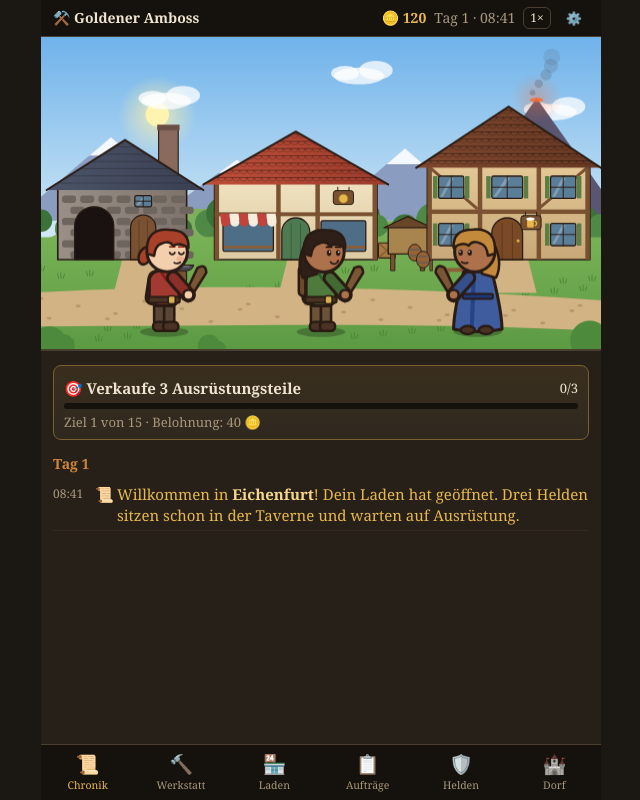
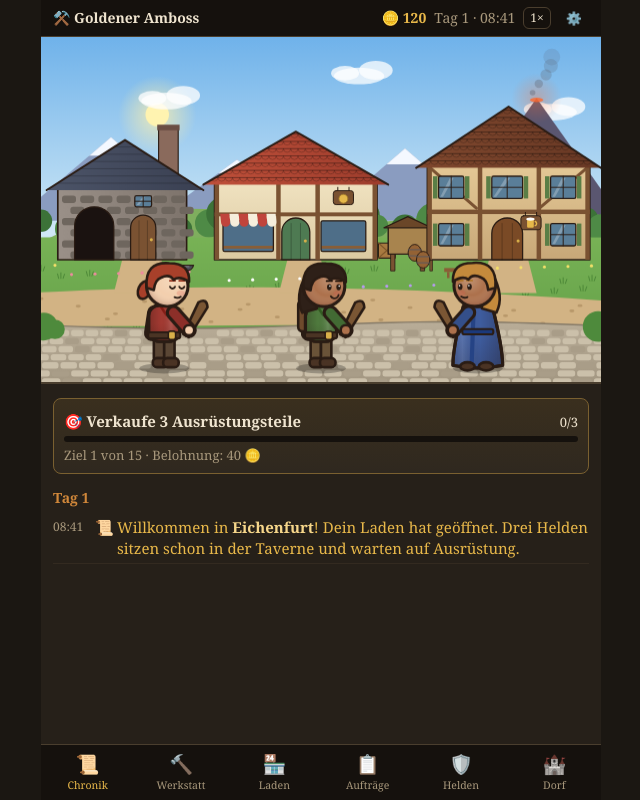
Before and after one commit to Ganonium/FantasyCrafter, a website with bundled scripts: page index.html in a window 1280 px wide. Shown: the whole page, without its empty margins (319-959 px from the left). Built offline with nearby package versions, Linux system fonts and the light colour scheme; animation ran at ten frames a second.

Commit message:
Grafik-Feinschliff: Dorfplatz, Schattierung, neue Axt
- Szene etwas höher (200 × 124): Die Helden stehen auf einem gepflasterten
  Dorfplatz vor den Häusern und verdecken sie nicht mehr.
- Figuren mit weicher Schattierung an Kopf und Körper.
- Trollspalter neu gezeichnet: Axtblatt mit Schneide, Dorn, Glutrune,
  aufrecht gehalten.
- Blumen in der Wiese.

Co-Authored-By: Claude Fable 5.2 <noreply@anthropic.com>
Claude-Session: https://claude.ai/code/session_01P2w6ySPusqQCeixuZVSBe1

```diff
--- a/css/style.css
+++ b/css/style.css
@@ -49,7 +49,7 @@ header .title { font-size: 14px; white-space: nowrap; overflow: hidden; text-ove
 #scene {
   display: block;
   width: 100%;
-  aspect-ratio: 200 / 112;
+  aspect-ratio: 200 / 124;
   border-bottom: 2px solid var(--line);
   cursor: pointer;
 }
--- a/src/scene.js
+++ b/src/scene.js
@@ -1,14 +1,14 @@
 // Dorfszene auf Canvas (Vektorgrafik): Gebäude, Tageszeit und die Helden, die gerade im Dorf sind.
-// Logische Koordinaten 200 × 112, gerendert in voller Bildschirmauflösung.
+// Logische Koordinaten 200 × 124, gerendert in voller Bildschirmauflösung.
 
 import { drawHero, heroLook } from './sprites.js';
 import { RECIPES } from './data.js';
 import { clockOf, isNight } from './sim.js';
 
 export const W = 200;
-export const H = 112;
+export const H = 124;
 // Helden stehen in zwei Reihen auf dem Dorfplatz vor den Häusern
-const ROWS = [{ y: 106, size: 36 }, { y: 98, size: 32 }];
+const ROWS = [{ y: 119, size: 37 }, { y: 110, size: 33 }];
 const LINE = '#2a1c14';
 const LW = 0.45;
 
@@ -293,6 +293,33 @@ export class VillageScene {
     for (let i = 0; i < 26; i++) {
       ctx.beginPath(); ctx.ellipse((i * 23.7) % W, 94 + ((i * 7.3) % 9), 0.9, 0.5, 0, 0, Math.PI * 2); ctx.fill();
     }
+    // Blumen in der Wiese
+    const petals = ['#f4e06a', '#f08aa0', '#ffffff', '#b89af0'];
+    for (let i = 0; i < 22; i++) {
+      const x = (i * 47.9 + 5) % W, y = 82 + ((i * 11.3) % 9);
+      ctx.fillStyle = mix('#5a5a70', petals[i % 4], 0.25 + light * 0.75);
+      ctx.beginPath(); ctx.arc(x, y, 0.55, 0, Math.PI * 2); ctx.fill();
+    }
+    // Dorfplatz: Kopfsteinpflaster, auf dem die Helden stehen
+    const paveTop = (x) => 103.5 + Math.sin(x / 31) * 1.2;
+    ctx.beginPath(); ctx.moveTo(-5, paveTop(-5));
+    for (let x = 0; x <= 205; x += 5) ctx.lineTo(x, paveTop(x));
+    ctx.lineTo(205, H + 2); ctx.lineTo(-5, H + 2); ctx.closePath();
+    const pg = ctx.createLinearGradient(0, 102, 0, H);
+    pg.addColorStop(0, mix('#33302c', '#b9ad98', light)); pg.addColorStop(1, mix('#2a2824', '#a39782', light));
+    ctx.fillStyle = pg; ctx.fill();
+    ctx.strokeStyle = mix('#201e1c', '#857a68', light); ctx.lineWidth = 0.5; ctx.stroke();
+    const cobA = mix('#3c3934', '#cbc0aa', light), cobB = mix('#2e2c28', '#a99d88', light);
+    for (let row = 0; row < 7; row++) {
+      const y = 105.2 + row * 2.9;
+      const w = 5.2 + row * 0.35;
+      for (let i = -1; i < W / w + 1; i++) {
+        const x = i * w + (row % 2) * w * 0.5;
+        if (y < paveTop(x + w / 2) + 0.6) continue;
+        ctx.fillStyle = (i * 7 + row * 3) % 5 === 0 ? cobB : cobA;
+        ctx.beginPath(); ctx.roundRect(x + 0.35, y, w - 0.7, 2.3, 0.9); ctx.fill();
+      }
+    }
   }
 
   // ---------- Gebäude ----------
@@ -461,7 +488,7 @@ export class VillageScene {
     ctx.fillStyle = mix('#3a2818', '#8a5e36', light);
     ctx.fillRect(144, 83, 14, 1.4); ctx.fillRect(145, 84.4, 0.9, 2.2); ctx.fillRect(156, 84.4, 0.9, 2.2);
     // Büsche vorne
-    for (const [bx, by, r] of [[3, 110, 6], [196, 109, 7], [60, 111, 4]]) {
+    for (const [bx, by, r] of [[1, 104, 5], [199, 104, 5.5]]) {
       ctx.fillStyle = mix('#163020', '#4e8a3c', light);
       ctx.beginPath(); ctx.arc(bx, by, r, 0, Math.PI * 2); ctx.arc(bx + r * 0.8, by + 1, r * 0.7, 0, Math.PI * 2); ctx.fill();
     }
--- a/src/sprites.js
+++ b/src/sprites.js
@@ -305,6 +305,8 @@ function robe(ctx, sit, lift, torso, ar) {
   }
   ctx.closePath();
   shape(ctx, torso);
+  ctx.save(); ctx.clip(); bodyShade(ctx, -24, 30, -60, 0); ctx.restore();
+  ctx.strokeStyle = LINE; ctx.lineWidth = 3; ctx.stroke();
   ctx.strokeStyle = ar?.accent ?? shade(torso, -25); ctx.lineWidth = ar?.accent ? 5 : 4;
   ctx.beginPath(); ctx.moveTo(4, -58); ctx.lineTo(6, sit ? -34 : -2); ctx.stroke();
   if (ar?.accent) {
@@ -319,6 +321,17 @@ function robe(ctx, sit, lift, torso, ar) {
     ellipse(ctx, -8, -2, 7, 4); shape(ctx, BOOT, 2.5);
     ellipse(ctx, 10, -2, 7, 4); shape(ctx, BOOT, 2.5);
   }
+}
+
+// Rundung andeuten: Schatten am Rücken, Glanzlicht vorn, dunkler nach unten
+function bodyShade(ctx, x0, x1, y0, y1) {
+  const g = ctx.createLinearGradient(x0, 0, x1, 0);
+  g.addColorStop(0, 'rgba(30,15,10,0.26)'); g.addColorStop(0.4, 'rgba(30,15,10,0)');
+  g.addColorStop(0.72, 'rgba(255,255,255,0.14)'); g.addColorStop(1, 'rgba(30,15,10,0.1)');
+  ctx.fillStyle = g; ctx.fillRect(x0 - 2, y0 - 2, x1 - x0 + 4, y1 - y0 + 4);
+  const v = ctx.createLinearGradient(0, y0, 0, y1);
+  v.addColorStop(0.5, 'rgba(30,15,10,0)'); v.addColorStop(1, 'rgba(30,15,10,0.16)');
+  ctx.fillStyle = v; ctx.fillRect(x0 - 2, y0 - 2, x1 - x0 + 4, y1 - y0 + 4);
 }
 
 function potion(ctx, x, y) {
@@ -399,6 +412,7 @@ function torsoDetails(ctx, cls, tier, ar, torso) {
     ctx.strokeStyle = ar.accent; ctx.lineWidth = 3;
     ctx.beginPath(); ctx.moveTo(-12, -61); ctx.lineTo(12, -30); ctx.stroke();
   }
+  bodyShade(ctx, -15, 15, -61, -26);
   ctx.restore();
   rr(ctx, -15, -61, 30, 35, 10);
   ctx.strokeStyle = LINE; ctx.lineWidth = 3; ctx.stroke();
@@ -418,6 +432,11 @@ function head(ctx, skin, hair, look, hero, ar, face = {}) {
   // Ohr + Kopf
   ellipse(ctx, cx - 14, cy + 2, 4, 5); shape(ctx, skin, 2.5);
   ctx.beginPath(); ctx.arc(cx, cy, r, 0, Math.PI * 2); shape(ctx, skin);
+  { // weiches Licht von vorn oben, Schatten am Hinterkopf und Kinn
+    const g = ctx.createRadialGradient(cx + 7, cy - 8, 4, cx, cy, r);
+    g.addColorStop(0, 'rgba(255,250,235,0.22)'); g.addColorStop(0.55, 'rgba(255,250,235,0)'); g.addColorStop(1, 'rgba(110,50,40,0.28)');
+    ctx.fillStyle = g; ctx.beginPath(); ctx.arc(cx, cy, r - 1.4, 0, Math.PI * 2); ctx.fill();
+  }
   // Wangen
   ctx.fillStyle = 'rgba(220,90,80,0.25)';
   ellipse(ctx, cx + 13, cy + 7, 4, 2.5); ctx.fill();
@@ -567,7 +586,7 @@ function star(ctx, x, y, r, color) {
 function melee(ctx, tier, h, time) {
   ctx.save();
   ctx.translate(h.x, h.y);
-  ctx.rotate(0.5);
+  ctx.rotate(tier === 4 ? 0.16 : 0.5);
   meleeShape(ctx, tier, time);
   ctx.restore();
 }
@@ -577,13 +596,30 @@ function meleeShape(ctx, tier, time) {
   if (tier === 0) { // Knüppel
     ctx.beginPath(); ctx.moveTo(-3, 6); ctx.lineTo(-5, -28); ctx.quadraticCurveTo(0, -36, 5, -28); ctx.lineTo(3, 6); ctx.closePath();
     shape(ctx, '#7a5634', 2.5);
-  } else if (tier === 4) { // Trollspalter
-    rr(ctx, -2.5, -62, 5, 74, 2); shape(ctx, '#efe6cc', 2.5);
-    ctx.beginPath(); ctx.moveTo(2, -60); ctx.quadraticCurveTo(28, -66, 26, -38); ctx.quadraticCurveTo(18, -46, 2, -42); ctx.closePath();
-    const g = ctx.createLinearGradient(2, -60, 26, -40); g.addColorStop(0, '#5a5a66'); g.addColorStop(1, '#a8acb8');
+  } else if (tier === 4) { // Trollspalter: schwere Axt mit Knochenschaft
+    rr(ctx, -2.8, -70, 5.6, 84, 2.5); shape(ctx, '#efe6cc', 2.5);
+    ctx.strokeStyle = '#6a4630'; ctx.lineWidth = 2.2; // Lederwicklung am Griff
+    for (const yy of [-8, -3, 2, 7]) { ctx.beginPath(); ctx.moveTo(-2.8, yy); ctx.lineTo(2.8, yy - 2.5); ctx.stroke(); }
+    // Dorn auf der Rückseite
+    ctx.beginPath(); ctx.moveTo(-2, -64); ctx.lineTo(-15, -57); ctx.lineTo(-2, -50); ctx.closePath();
+    shape(ctx, '#7c808c', 2.5);
+    // Axtblatt mit geschwungener Schneide
+    ctx.beginPath();
+    ctx.moveTo(2, -66);
+    ctx.quadraticCurveTo(16, -66, 26, -78);
+    ctx.quadraticCurveTo(40, -56, 27, -33);
+    ctx.quadraticCurveTo(16, -46, 2, -47);
+    ctx.closePath();
+    const g = ctx.createLinearGradient(2, 0, 34, 0);
+    g.addColorStop(0, '#565a66'); g.addColorStop(0.6, '#9a9eac'); g.addColorStop(1, '#e8ecf2');
     shape(ctx, g, 2.5);
-    ctx.strokeStyle = '#d04a30'; ctx.lineWidth = 2.5; ctx.beginPath(); ctx.moveTo(25, -60); ctx.quadraticCurveTo(28, -50, 25, -40); ctx.stroke();
-    glow(ctx, 22, -50, 16, '255,110,60', time);
+    // geschliffene Schneide und Glutrune
+    ctx.strokeStyle = 'rgba(255,255,255,0.75)'; ctx.lineWidth = 1.6;
+    ctx.beginPath(); ctx.moveTo(26.5, -74); ctx.quadraticCurveTo(36, -56, 27, -37); ctx.stroke();
+    ctx.strokeStyle = '#ff7a3a'; ctx.lineWidth = 2;
+    ctx.beginPath(); ctx.moveTo(9, -61); ctx.lineTo(15, -56); ctx.lineTo(9, -52); ctx.moveTo(15, -56); ctx.lineTo(20, -56); ctx.stroke();
+    rr(ctx, -4, -68, 8, 22, 2); shape(ctx, '#3c3e48', 2); // Fassung
+    glow(ctx, 14, -56, 15, '255,110,60', time);
   } else { // Schwerter
     const len = [0, 26, 40, 46][tier];
     const blade = ['', '#c4cad0', '#e6eaee', '#a8dcff'][tier];
--- a/version.json
+++ b/version.json
@@ -1 +1 @@
-{ "version": "2026-11-08.2" }
+{ "version": "2026-11-10.1" }
```
Also changed, not shown: KONZEPT.md (+1 -1 lines).
